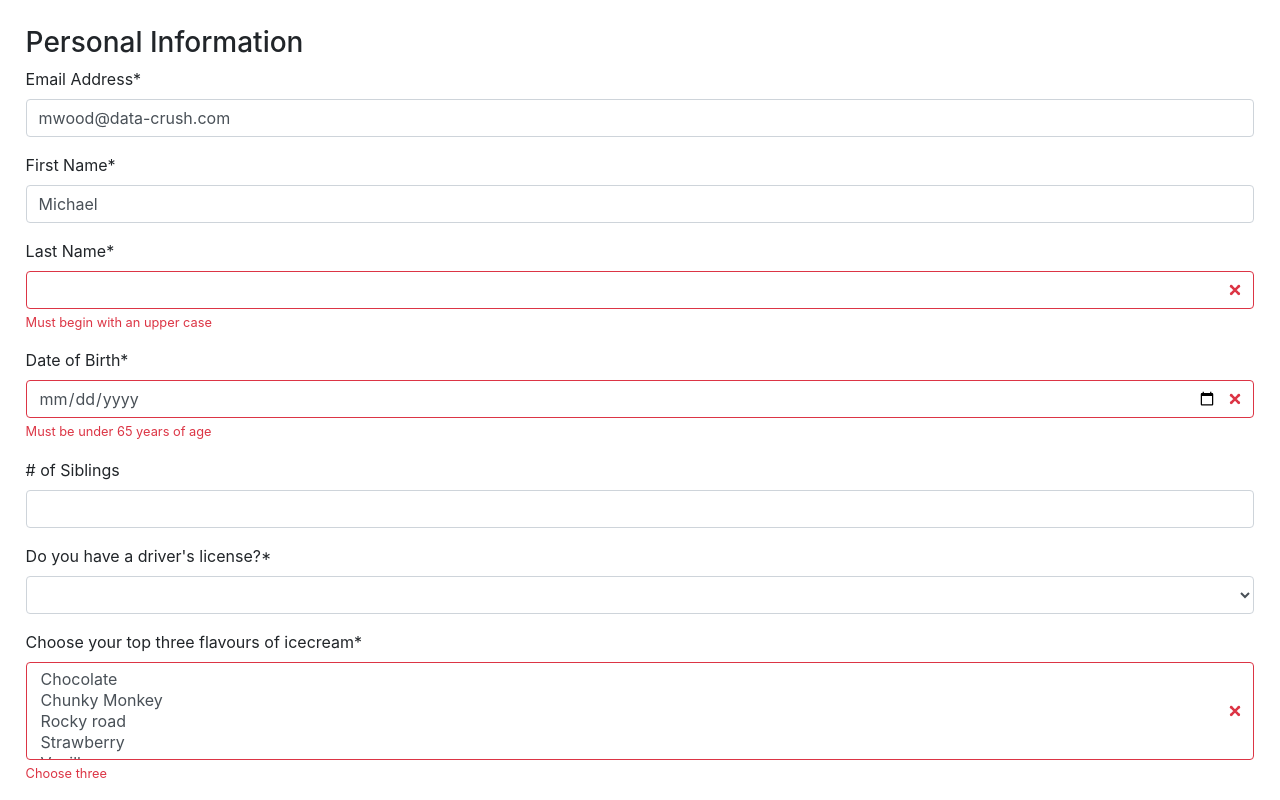
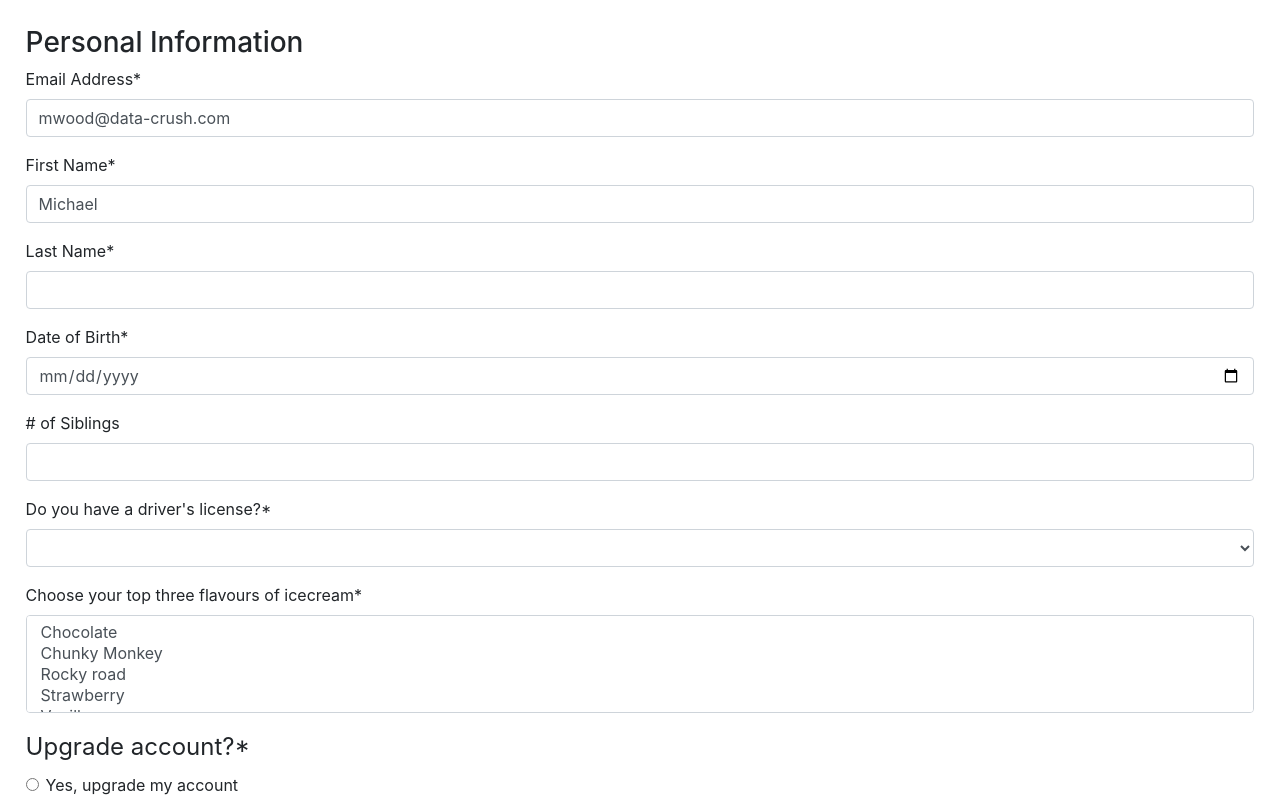
Before and after one commit to octant/kata, a React (Create React App) app: page / in a window 1280 px wide. Shown: the top 800 px of the page. Built offline with nearby package versions, Linux system fonts and the light colour scheme; the HTML template or start-up script is replaced by a standard one.

Commit message:
feature: dirty and touched state for fields

```diff
--- a/src/components/Form/index.js
+++ b/src/components/Form/index.js
@@ -1,4 +1,4 @@
-import React, { useContext } from "react";
+import React, { useContext, useState } from "react";
 
 import Context from "./Context";
 
@@ -24,20 +24,27 @@ export function withInput(WrappedComponent) {
     const { form, formDispatcher } = useContext(context);
     const { label, options, type, required } = form.schema[name];
 
-    const set = ({ name, value }) =>
+    const [dirty, setDirty] = useState(false);
+    const [touched, setTouched] = useState(false);
+
+    const handleChange = ({ name, value }) => {
+      setTouched(true);
+      setDirty(true);
       formDispatcher({
         type: "values.update",
         payload: { [name]: value }
       });
+    };
 
     return (
       <WrappedComponent
-        change={set}
+        change={handleChange}
+        onFocus={() => setTouched(true)}
         value={form.values[name]}
         errors={(form.errors[name] || []).filter(
           ({ message }) => message !== "*"
         )}
-        {...{ name, label, options, required, type }}
+        {...{ dirty, name, label, options, required, touched, type }}
       />
     );
   };
--- a/src/components/Templates/reactstrap/index.js
+++ b/src/components/Templates/reactstrap/index.js
@@ -35,14 +35,14 @@ class InputTemplates extends React.Component {
   };
 
   checkbox() {
-    const { change, value, ...props } = this.props;
+    const { change, dirty, touched, value, ...props } = this.props;
 
     return (
       <FormGroup check>
         <Label check>
           <Rsi
             required
-            invalid={this.invalid(this.props.errors[0])}
+            invalid={this.invalid(this.props.errors[0], touched)}
             onChange={this.handleCheck}
             checked={value}
             {...props}
@@ -56,7 +56,7 @@ class InputTemplates extends React.Component {
   }
 
   multiselect() {
-    const { change, type, ...props } = this.props;
+    const { change, dirty, touched, type, ...props } = this.props;
 
     return (
       <FormGroup>
@@ -65,7 +65,7 @@ class InputTemplates extends React.Component {
           {props.required ? "*" : ""}
         </Label>
         <Rsi
-          invalid={this.invalid(props.errors[0])}
+          invalid={this.invalid(props.errors[0], touched)}
           onChange={this.handleMultiSelect}
           type="select"
           {...props}
@@ -83,7 +83,7 @@ class InputTemplates extends React.Component {
   }
 
   radio() {
-    const { change, ...props } = this.props;
+    const { change, dirty, touched, ...props } = this.props;
 
     return (
       <FormGroup tag="fieldset">
@@ -91,7 +91,6 @@ class InputTemplates extends React.Component {
           {props.label}
           {props.required ? "*" : ""}
         </legend>
-        <FormFeedback>{props.errors[0]}</FormFeedback>
         {props.options.map(({ text, value }) => {
           return (
             <FormGroup key={value} check>
@@ -99,12 +98,13 @@ class InputTemplates extends React.Component {
                 <Rsi
                   name={props.name}
                   type={props.type}
-                  invalid={this.invalid(props.errors[0])}
+                  invalid={this.invalid(props.errors[0], touched)}
                   onChange={this.handleChange}
                   checked={props.value === value}
                   value={value}
                 />{" "}
                 {text}
+                <FormFeedback>{props.errors[0]}</FormFeedback>
               </Label>
             </FormGroup>
           );
@@ -114,7 +114,7 @@ class InputTemplates extends React.Component {
   }
 
   select() {
-    const { change, ...props } = this.props;
+    const { change, dirty, touched, ...props } = this.props;
 
     return (
       <FormGroup>
@@ -123,7 +123,7 @@ class InputTemplates extends React.Component {
           {props.required ? "*" : ""}
         </Label>
         <Rsi
-          invalid={this.invalid(props.errors[0])}
+          invalid={this.invalid(props.errors[0], touched)}
           onChange={this.handleChange}
           {...props}
         >
@@ -139,7 +139,7 @@ class InputTemplates extends React.Component {
   }
 
   text() {
-    const { change, ...props } = this.props;
+    const { change, dirty, touched, ...props } = this.props;
 
     return (
       <FormGroup>
@@ -148,7 +148,7 @@ class InputTemplates extends React.Component {
           {props.required ? "*" : ""}
         </Label>
         <Rsi
-          invalid={this.invalid(props.errors[0])}
+          invalid={this.invalid(props.errors[0], touched)}
           onChange={this.handleChange}
           {...props}
         />
@@ -157,8 +157,8 @@ class InputTemplates extends React.Component {
     );
   }
 
-  invalid(error) {
-    return error !== undefined && error !== "*";
+  invalid(error, touched) {
+    return touched && error !== undefined;
   }
 
   input() {
--- a/src/inputs.js
+++ b/src/inputs.js
@@ -41,7 +41,6 @@ export const person = {
     defaultValue: "",
     display: true,
     label: "Last Name",
-    observe: [],
     required: true,
     type: "text",
     validations: [
@@ -93,7 +92,7 @@ export const person = {
       { value: "chocolate", text: "Chocolate" },
       { value: "chunkyMonkey", text: "Chunky Monkey" },
       { value: "rockyRoad", text: "Rocky road" },
-      { value: "straWberry", text: "Strawberry" },
+      { value: "strawBerry", text: "Strawberry" },
       { value: "vanilla", text: "Vanilla" }
     ],
     validations: [
@@ -160,7 +159,6 @@ export const vehicle = {
     defaultValue: "",
     display: true,
     label: "Make",
-    observe: [],
     required: false,
     type: "text",
     validations: []
@@ -170,7 +168,6 @@ export const vehicle = {
     defaultValue: "",
     display: true,
     label: "Model",
-    observe: [],
     required: false,
     type: "text",
     validations: []
@@ -180,7 +177,6 @@ export const vehicle = {
     defaultValue: 2019,
     display: true,
     label: "Year",
-    observe: [],
     required: false,
     type: "number",
     validations: []
@@ -190,7 +186,6 @@ export const vehicle = {
     defaultValue: "",
     display: true,
     label: "Color",
-    observe: [],
     required: false,
     type: "text",
     validations: []
```
